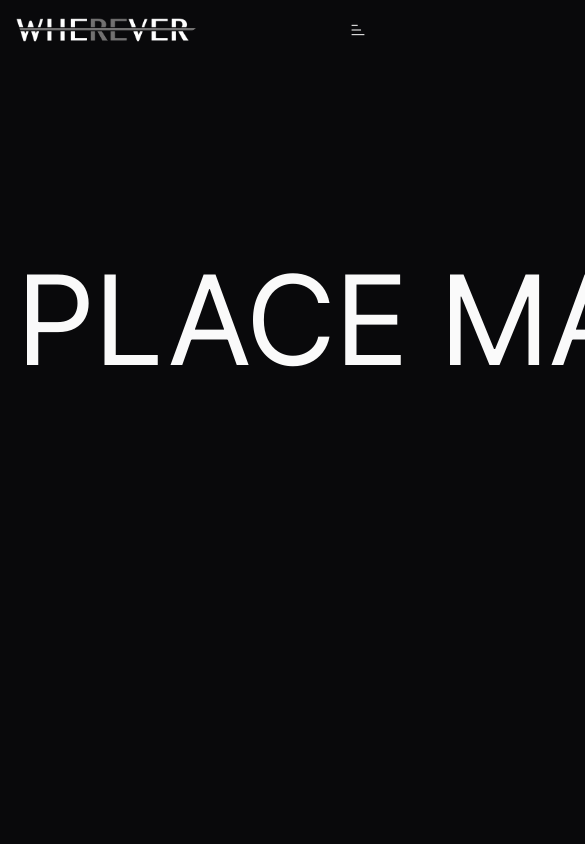
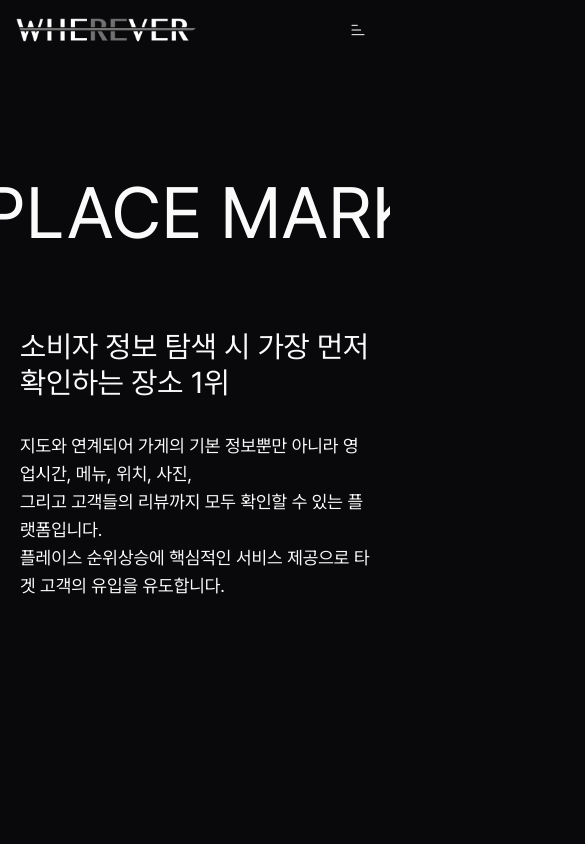
Before and after one commit to kihyeoon/where-ever, a Next.js app: page /place in a window 390 px wide. Shown: the top 844 px of the page, 585 px wide, since content can reach past the window. Built offline with nearby package versions, Linux system fonts and the light colour scheme.

Commit message:
✨ 서비스 페이지 hero section typo 구현

```diff
--- a/src/app/contact/page.tsx
+++ b/src/app/contact/page.tsx
@@ -2,10 +2,10 @@ import ContactForm from "@/components/contact/contact-form";
 
 const page = () => {
   return (
-    <div className="mx-auto max-w-[1440px] px-5 pt-36">
+    <main className="mx-auto max-w-[1440px] px-5 pt-36">
       <h1 className="text-xl font-bold">Contact</h1>
       <ContactForm />
-    </div>
+    </main>
   );
 };
 
--- a/src/app/place/page.tsx
+++ b/src/app/place/page.tsx
@@ -1,10 +1,16 @@
 import { ParallaxText } from "@/components/common/parallax-text";
+import { HeroSectionTypos } from "@/components/service/hero-section-typos";
 
 const page = () => {
   return (
-    <div className="mx-auto min-h-dvh max-w-[1440px] px-5 pt-64">
-      <ParallaxText baseVelocity={-3}>Place Marketing</ParallaxText>
-    </div>
+    <main>
+      <section className="mt-44 md:mt-64">
+        <ParallaxText baseVelocity={-3}>Place Marketing</ParallaxText>
+      </section>
+      <section className="mx-auto min-h-dvh max-w-[1440px] px-5 pt-20 md:pt-28">
+        <HeroSectionTypos />
+      </section>
+    </main>
   );
 };
 
--- a/src/components/common/parallax-text.tsx
+++ b/src/components/common/parallax-text.tsx
@@ -64,19 +64,19 @@ export function ParallaxText({ children, baseVelocity = 100 }: ParallaxProps) {
    * dynamically generated number of children.
    */
   return (
-    <div className="flex select-none whitespace-nowrap">
+    <div className="flex select-none overflow-hidden whitespace-nowrap">
       <motion.div
-        className="flex flex-nowrap whitespace-nowrap text-9xl uppercase"
+        className="flex flex-nowrap whitespace-nowrap text-7xl uppercase md:text-9xl"
         style={{ x }}
       >
         <span>{children}</span>
-        <Dot className="mx-7 my-auto" />
+        <Dot className="mx-7 my-auto size-3 md:size-6" />
         <span>{children}</span>
-        <Dot className="mx-7 my-auto" />
+        <Dot className="mx-7 my-auto size-3 md:size-6" />
         <span>{children}</span>
-        <Dot className="mx-7 my-auto" />
+        <Dot className="mx-7 my-auto size-3 md:size-6" />
         <span>{children}</span>
-        <Dot className="mx-7 my-auto" />
+        <Dot className="mx-7 my-auto size-3 md:size-6" />
       </motion.div>
     </div>
   );
--- /dev/null
+++ b/src/components/service/hero-section-typos.tsx
@@ -0,0 +1,82 @@
+"use client";
+
+import { cn } from "@/lib/utils";
+import { motion } from "framer-motion";
+import React from "react";
+
+const rowVariants = {
+  hidden: {},
+  visible: (i: number) => ({
+    transition: {
+      staggerChildren: 0.01,
+      delayChildren: i * 0.1, // 각 줄에 시간 차를 둠
+    },
+  }),
+};
+
+const textVariants = {
+  hidden: { y: 96 },
+  visible: {
+    y: 0,
+    transition: { duration: 0.5, ease: "easeInOut" },
+  },
+};
+
+const textRows = [
+  "소비자 정보 탐색 시 가장 먼저",
+  "확인하는 장소 1위",
+  "지도와 연계되어 가게의 기본 정보뿐만 아니라 영업시간, 메뉴, 위치, 사진, ",
+  "그리고 고객들의 리뷰까지 모두 확인할 수 있는 플랫폼입니다. ",
+  "플레이스 순위상승에 핵심적인 서비스 제공으로 타겟 고객의 유입을 유도합니다.",
+];
+
+export const HeroSectionTypos = () => {
+  return (
+    <div className="w-full whitespace-pre">
+      {textRows.map((row, rowIndex) => (
+        <Row key={rowIndex} rowIndex={rowIndex}>
+          {row.split("").map((char, charIndex) => (
+            <TypoText key={charIndex} char={char} rowIndex={rowIndex} />
+          ))}
+        </Row>
+      ))}
+    </div>
+  );
+};
+
+const Row = ({
+  children,
+  rowIndex,
+}: {
+  children: React.ReactNode;
+  rowIndex: number;
+}) => {
+  return (
+    <motion.div
+      custom={rowIndex}
+      variants={rowVariants}
+      initial="hidden"
+      animate="visible"
+      className={cn(
+        "flex h-auto flex-wrap items-center overflow-hidden",
+        rowIndex === 1 && "mb-8 md:mb-12",
+      )}
+    >
+      {children}
+    </motion.div>
+  );
+};
+
+const TypoText = ({ char, rowIndex }: { char: string; rowIndex: number }) => {
+  return (
+    <motion.div
+      variants={textVariants}
+      className={cn(
+        "text-3xl md:text-5xl",
+        rowIndex > 1 && "text-lg md:text-xl",
+      )}
+    >
+      {char}
+    </motion.div>
+  );
+};
```
